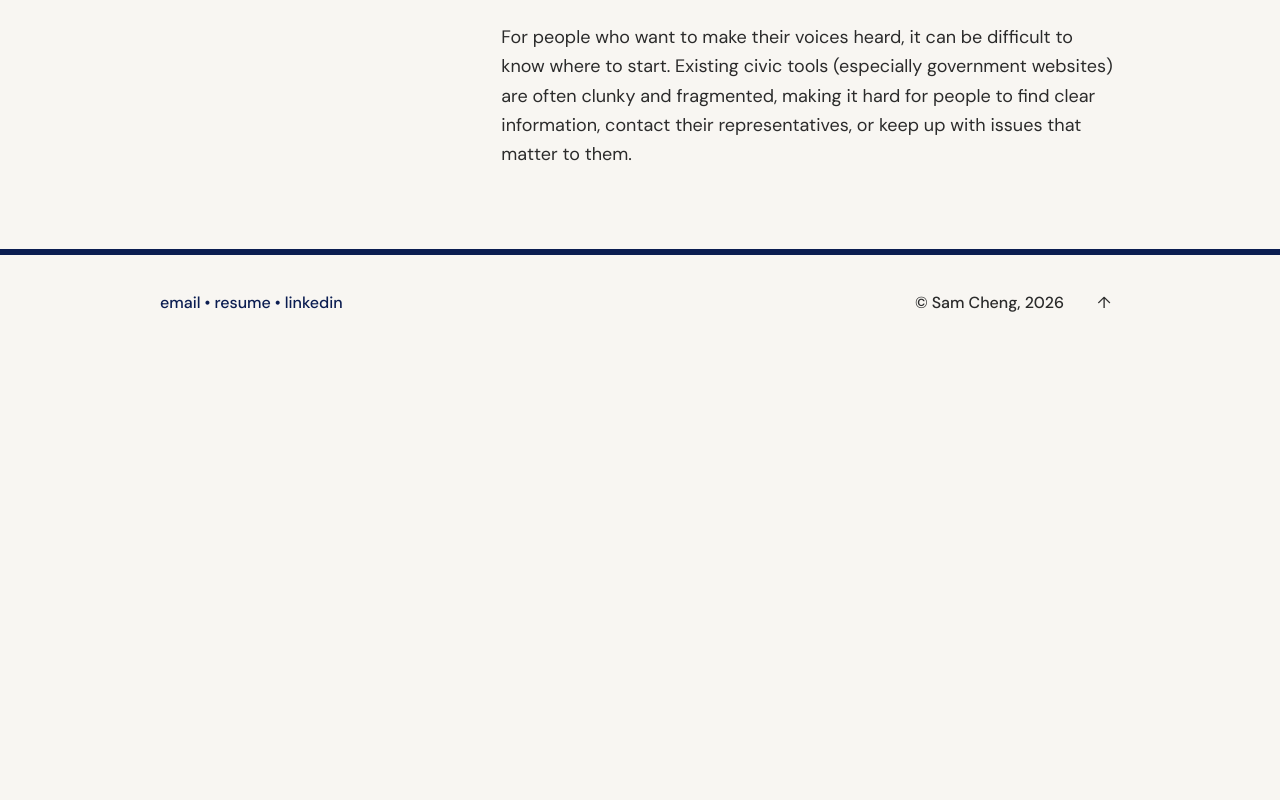
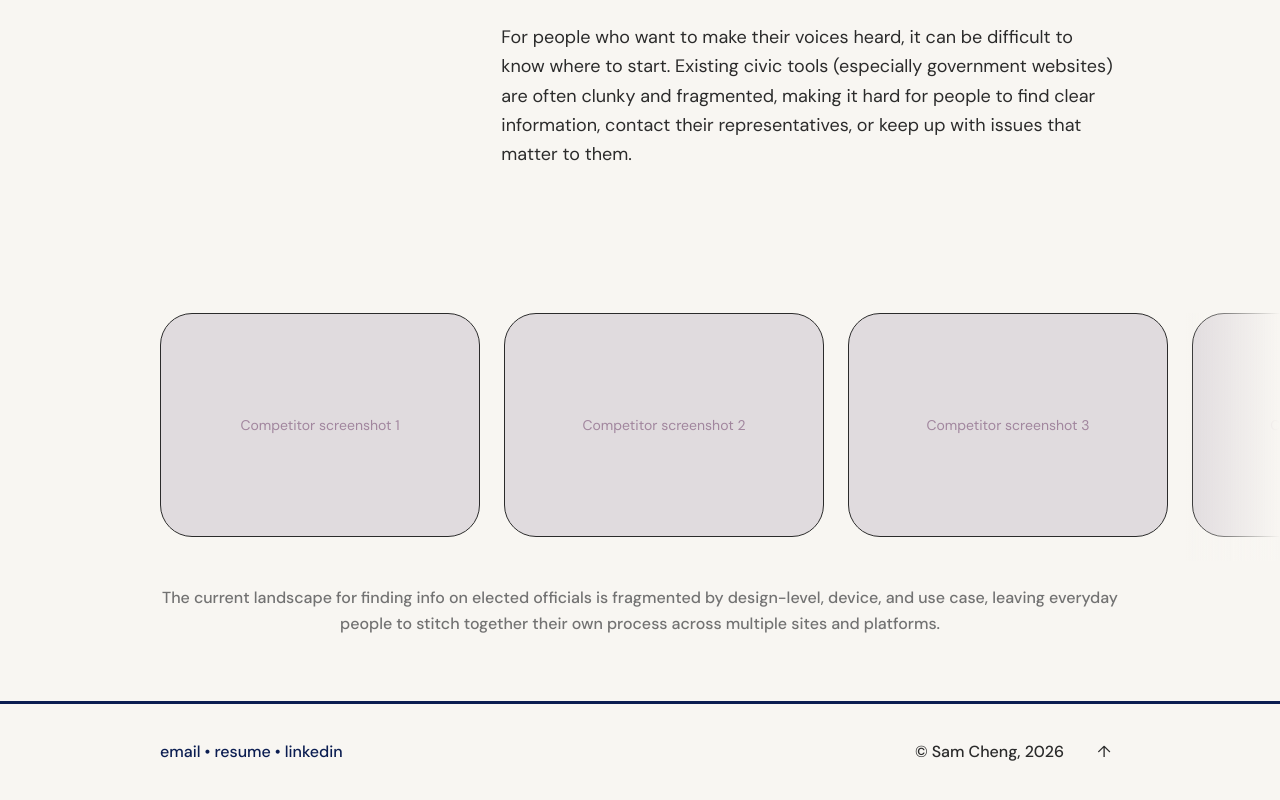
Before and after one commit to 1samanthacheng/portfolio, a Next.js app: page /constituent in a window 1280 px wide. Shown: the part 2304-3104 px from the top of the page. Before the commit the page ends 2655 px from the top, so only its background shows below. Built offline with nearby package versions, Linux system fonts and the light colour scheme.

Commit message:
Update constituent/page.tsx
scrollable carousel of competitive landscape

```diff
--- a/app/constituent/page.tsx
+++ b/app/constituent/page.tsx
@@ -160,9 +160,47 @@ export default function ConstituentPage() {
           </div>
         </div>
       </section>
-
-      {/* 3px Divider */}
-      <div style={{ height: '3px', backgroundColor: '#0B1D51' }} />
+{/* Competitive Landscape Carousel */}
+<section className="py-16" style={{ backgroundColor: '#F8F6F2' }}>
+  {/* Scrollable row */}
+  <div className="relative">
+    {/* Right fade signifier */}
+    <div
+      className="absolute right-0 top-0 h-full w-24 z-10 pointer-events-none"
+      style={{
+        background: 'linear-gradient(to right, transparent, #F8F6F2)',
+      }}
+    />
+    <div
+      className="flex gap-6 overflow-x-auto pb-6 px-10 md:px-20 lg:px-32 xl:px-40"
+      style={{ scrollbarWidth: 'none', msOverflowStyle: 'none' }}
+    >
+      {[1, 2, 3, 4, 5].map((i) => (
+        <div
+          key={i}
+          className="shrink-0 w-80 h-56 flex items-center justify-center text-sm"
+          style={{
+            border: '1px solid #2B2B2B',
+            borderRadius: '32px',
+            backgroundColor: '#E0DBDE',
+            color: '#A1869E',
+          }}
+        >
+          Competitor screenshot {i}
+        </div>
+      ))}
+    </div>
+  </div>
+  {/* Caption */}
+  <div className="px-10 md:px-20 lg:px-32 xl:px-40 mt-6">
+    <p
+      className="text-center text-base leading-relaxed"
+      style={{ color: '#727272', fontFamily: 'DM Sans, sans-serif', fontWeight: 500 }}
+    >
+      The current landscape for finding info on elected officials is fragmented by design-level, device, and use case, leaving everyday people to stitch together their own process across multiple sites and platforms.
+    </p>
+  </div>
+</section>
 
       {/* Footer */}
       <footer style={{ borderTop: '3px solid #0B1D51', backgroundColor: '#F8F6F2' }}>
```
